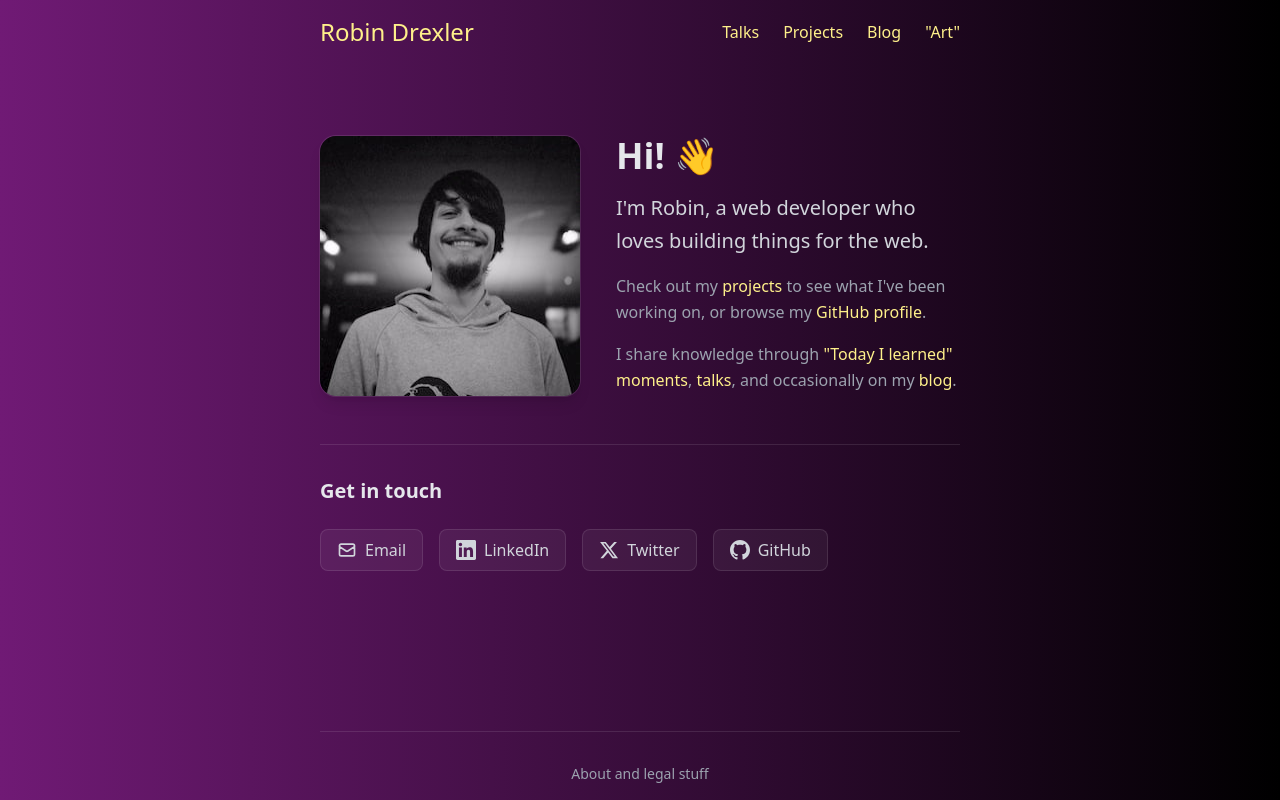
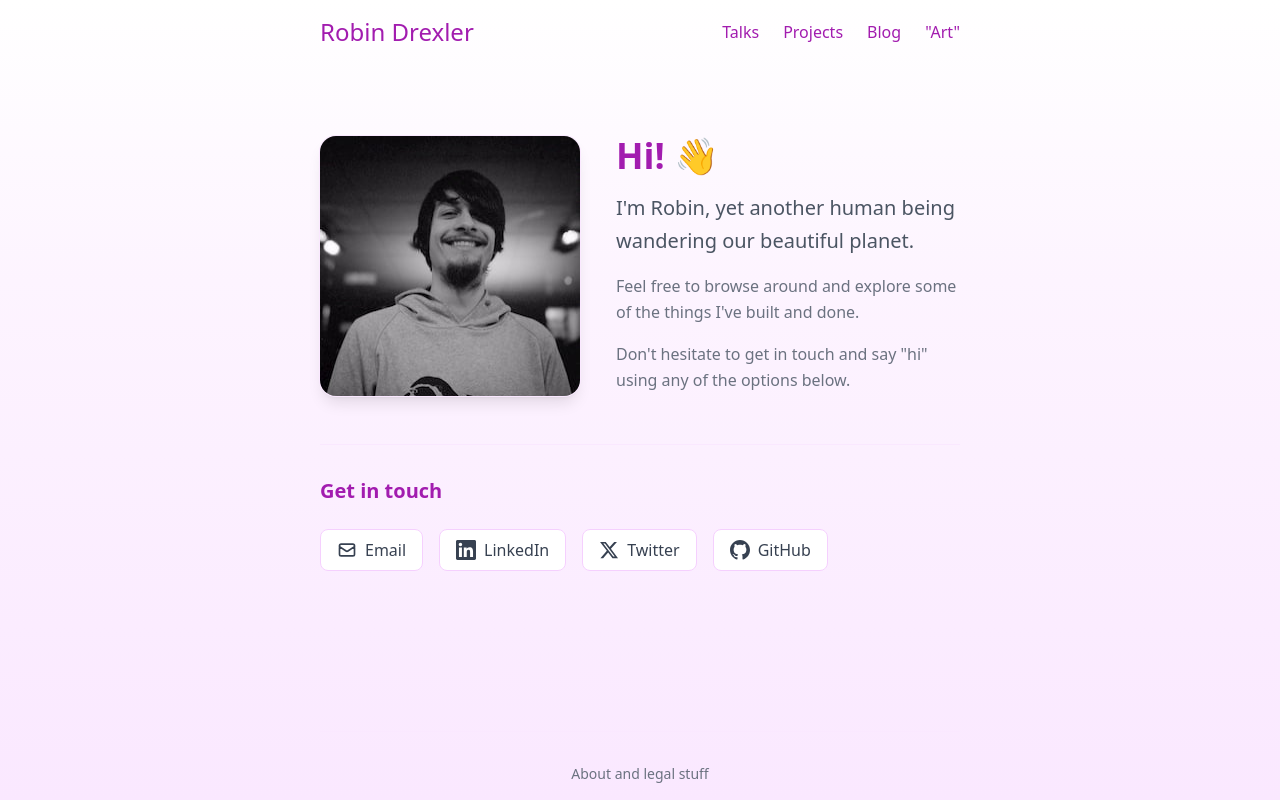
Before and after one commit to robin-drexler/robin-drexler.com-svelte, a SvelteKit app: page / in a window 1280 px wide. Built offline with nearby package versions, Linux system fonts and the light colour scheme.

Commit message:
redesign

```diff
--- a/src/app.css
+++ b/src/app.css
@@ -4,19 +4,23 @@
 
 @layer base {
 	h1 {
-		@apply text-3xl;
+		@apply text-3xl text-fuchsia-700;
 	}
 
 	h2 {
-		@apply text-2xl mb-4 font-semibold;
+		@apply text-2xl mb-4 font-semibold text-fuchsia-700;
 	}
 	h2:not(:first-child) {
 		@apply mt-9;
 	}
+
+	h3 {
+		@apply text-fuchsia-700;
+	}
 }
 
 a {
-	@apply text-yellow-200 hover:text-yellow-500 visited:text-yellow-500;
+	@apply text-fuchsia-700 font-medium hover:text-fuchsia-500 visited:text-fuchsia-700;
 }
 
 .post-body > p {
@@ -49,6 +53,14 @@ html,
 	height: 100%;
 }
 
+body::before {
+	content: '';
+	position: fixed;
+	inset: 0;
+	z-index: -1;
+	background: linear-gradient(to bottom, #ffffff 0%, #fdf4ff 35%, #fae8ff 100%);
+}
+
 a:hover {
 	text-decoration: underline;
 }
@@ -69,17 +81,19 @@ a:hover {
 /* These mirror the ContentCard, CardTagline, CardFooter Svelte components */
 .content-card {
 	@apply rounded-2xl p-6 mb-6 border transition-colors overflow-x-hidden;
-	background-color: rgba(255, 255, 255, 0.08);
-	border-color: rgba(255, 255, 255, 0.1);
+	background-color: #ffffff;
+	border-color: #fae8ff;
+	box-shadow: 0 1px 2px 0 rgb(0 0 0 / 0.04);
 }
 
 .content-card:hover {
-	background-color: rgba(255, 255, 255, 0.1);
-	border-color: rgba(255, 255, 255, 0.15);
+	background-color: #ffffff;
+	border-color: #f5d0fe;
+	box-shadow: 0 4px 12px -2px rgb(192 38 211 / 0.14);
 }
 
 .content-card--highlight {
-	background: linear-gradient(135deg, rgba(255, 255, 255, 0.08), rgba(255, 200, 100, 0.1));
+	background: linear-gradient(135deg, #ffffff, #fae8ff);
 }
 
 .content-card h2 {
@@ -108,13 +122,13 @@ a:hover {
 }
 
 .card-tagline {
-	@apply text-gray-300 mb-4 text-base leading-relaxed;
+	@apply text-gray-600 mb-4 text-base leading-relaxed;
 }
 
 .card-footer {
-	@apply mt-4 pt-4 border-t border-gray-700/50;
+	@apply mt-4 pt-4 border-t border-fuchsia-100;
 }
 
 .card-footer p {
-	@apply text-sm text-gray-400 my-0;
+	@apply text-sm text-gray-500 my-0;
 }
--- a/src/app.html
+++ b/src/app.html
@@ -10,7 +10,7 @@
 	</head>
 	<body
 		data-sveltekit-preload-data="hover"
-		class="text-gray-200 bg-gradient-to-r from-fuchsia-900 to-black"
+		class="text-gray-900"
 	>
 		<div style="display: contents">%sveltekit.body%</div>
 	</body>
--- a/src/lib/Footer.svelte
+++ b/src/lib/Footer.svelte
@@ -3,10 +3,10 @@
 </script>
 
 <ContentWrapper tag="footer">
-	<div class="border-t border-white/10 pt-8 pb-4">
+	<div class="border-t border-fuchsia-100 pt-8 pb-4">
 		<div class="flex items-center justify-center text-sm">
 			<a
-				class="flex items-center gap-2 text-gray-400 hover:text-yellow-200 transition-colors"
+				class="flex items-center gap-2 text-gray-500 hover:text-fuchsia-600 transition-colors"
 				href="/about"
 			>
 				About and legal stuff
--- a/src/lib/Nav.svelte
+++ b/src/lib/Nav.svelte
@@ -10,8 +10,11 @@
 	$: lastTo = $lastNav.to?.url?.pathname;
 </script>
 
-<ContentWrapper className="flex justify-between items-center my-4" tag="nav">
-	<a class="text-2xl font-thin inline-block nav-main-link" href="/"
+<ContentWrapper
+	className="flex flex-col items-center gap-2 sm:flex-row sm:justify-between sm:gap-0 my-4"
+	tag="nav"
+>
+	<a class="text-2xl font-thin inline-block nav-main-link whitespace-nowrap" href="/"
 		>Robin Drexler
 
 		{#if $page.url.pathname !== '/'}
@@ -21,7 +24,7 @@
 		{/if}
 	</a>
 
-	<div class="flex space-x-6">
+	<div class="flex flex-wrap justify-center gap-x-6 gap-y-1">
 		<a href="/talks">Talks</a>
 		<a href="/projects">Projects</a>
 		<a href="/blog">Blog</a>
--- a/src/routes/+page.svelte
+++ b/src/routes/+page.svelte
@@ -9,36 +9,31 @@
 			alt="Robin Drexler"
 			width="260"
 			height="260"
-			class="aspect-square max-h-[260px] max-w-[260px] rounded-2xl shadow-lg ring-1 ring-white/10"
+			class="aspect-square max-h-[260px] max-w-[260px] rounded-2xl shadow-lg ring-1 ring-fuchsia-100"
 		/>
 	</div>
 	<div class="space-y-4">
 		<h1 class="text-4xl font-bold">
 			Hi! <span style:view-transition-name="wave">👋</span>
 		</h1>
-		<p class="text-xl text-gray-300 leading-relaxed">
-			I'm Robin, a web developer who loves building things for the web.
+		<p class="text-xl text-gray-600 leading-relaxed">
+			I'm Robin, yet another human being wandering our beautiful planet.
 		</p>
-		<p class="text-gray-400 leading-relaxed">
-			Check out my <a href="/projects/">projects</a> to see what I've been working on, or browse my
-			<a href="https://github.com/robin-drexler/" title="GitHub">GitHub profile</a>.
+		<p class="text-gray-500 leading-relaxed">
+			Feel free to browse around and explore some of the things I've built and done.
 		</p>
-		<p class="text-gray-400 leading-relaxed">
-			I share knowledge through
-			<a href="https://twitter.com/search?q=TIL%20from%3Arobindrexler&src=typd&f=live"
-				>"Today I learned" moments</a
-			>,
-			<a href="/talks/">talks</a>, and occasionally on my <a href="/blog/">blog</a>.
+		<p class="text-gray-500 leading-relaxed">
+			Don't hesitate to get in touch and say "hi" using any of the options below.
 		</p>
 	</div>
 </div>
 
-<div class="mt-12 pt-8 border-t border-white/10">
+<div class="mt-12 pt-8 border-t border-fuchsia-100">
 	<h2 class="text-xl font-semibold mb-6">Get in touch</h2>
 	<div class="flex flex-wrap gap-4">
 		<a
 			href="mailto:drexler.robin+frompage@gmail.com"
-			class="flex items-center gap-2 px-4 py-2 rounded-lg bg-white/5 hover:bg-white/10 border border-white/10 transition-colors text-gray-300 hover:text-white no-underline hover:no-underline"
+			class="flex items-center gap-2 px-4 py-2 rounded-lg bg-white hover:bg-fuchsia-50 border border-fuchsia-200 transition-colors text-gray-700 hover:text-fuchsia-600 no-underline hover:no-underline"
 		>
 			<svg class="w-5 h-5" fill="none" stroke="currentColor" viewBox="0 0 24 24">
 				<path
@@ -52,7 +47,7 @@
 		</a>
 		<a
 			href="https://www.linkedin.com/in/robin-drexler-10537133/"
-			class="flex items-center gap-2 px-4 py-2 rounded-lg bg-white/5 hover:bg-white/10 border border-white/10 transition-colors text-gray-300 hover:text-white no-underline hover:no-underline"
+			class="flex items-center gap-2 px-4 py-2 rounded-lg bg-white hover:bg-fuchsia-50 border border-fuchsia-200 transition-colors text-gray-700 hover:text-fuchsia-600 no-underline hover:no-underline"
 		>
 			<svg class="w-5 h-5" fill="currentColor" viewBox="0 0 24 24">
 				<path
@@ -63,7 +58,7 @@
 		</a>
 		<a
 			href="https://twitter.com/RobinDrexler"
-			class="flex items-center gap-2 px-4 py-2 rounded-lg bg-white/5 hover:bg-white/10 border border-white/10 transition-colors text-gray-300 hover:text-white no-underline hover:no-underline"
+			class="flex items-center gap-2 px-4 py-2 rounded-lg bg-white hover:bg-fuchsia-50 border border-fuchsia-200 transition-colors text-gray-700 hover:text-fuchsia-600 no-underline hover:no-underline"
 		>
 			<svg class="w-5 h-5" fill="currentColor" viewBox="0 0 24 24">
 				<path
@@ -74,7 +69,7 @@
 		</a>
 		<a
 			href="https://github.com/robin-drexler"
-			class="flex items-center gap-2 px-4 py-2 rounded-lg bg-white/5 hover:bg-white/10 border border-white/10 transition-colors text-gray-300 hover:text-white no-underline hover:no-underline"
+			class="flex items-center gap-2 px-4 py-2 rounded-lg bg-white hover:bg-fuchsia-50 border border-fuchsia-200 transition-colors text-gray-700 hover:text-fuchsia-600 no-underline hover:no-underline"
 		>
 			<svg class="w-5 h-5" fill="currentColor" viewBox="0 0 24 24">
 				<path
--- a/src/routes/art/[...path]/+page.svelte
+++ b/src/routes/art/[...path]/+page.svelte
@@ -55,19 +55,19 @@
 </svelte:head>
 
 {#if data.node.crumbs.length > 0}
-	<nav class="mb-8 text-sm text-gray-400 flex flex-wrap items-center gap-1.5">
+	<nav class="mb-8 text-sm text-gray-500 flex flex-wrap items-center gap-1.5">
 		{#each data.node.crumbs as crumb, i (i)}
-			<a class="hover:text-yellow-300 hover:underline" href={crumb.url}>{crumb.title}</a>
+			<a class="hover:text-fuchsia-600 hover:underline" href={crumb.url}>{crumb.title}</a>
 			<span aria-hidden="true">/</span>
 		{/each}
-		<span class="text-gray-100">{data.node.title}</span>
+		<span class="text-gray-900">{data.node.title}</span>
 	</nav>
 {/if}
 
 <h1 class="text-4xl font-bold">{data.node.title}</h1>
 
 {#if data.node.note}
-	<p class="mt-3 mb-2 text-gray-300 leading-relaxed">{data.node.note}</p>
+	<p class="mt-3 mb-2 text-gray-600 leading-relaxed">{data.node.note}</p>
 {/if}
 
 <Gallery node={data.node} {openingSlug} onOpen={open} onOpenFolder={openFolder} />
--- a/src/routes/art/[...path]/_Gallery.svelte
+++ b/src/routes/art/[...path]/_Gallery.svelte
@@ -17,7 +17,7 @@
 			<a
 				href={folder.url}
 				on:click|preventDefault={() => onOpenFolder(folder)}
-				class="group rounded-2xl overflow-hidden bg-white/5 ring-1 ring-white/10 transition-colors hover:bg-white/10 hover:ring-white/20 no-underline hover:no-underline"
+				class="group rounded-2xl overflow-hidden bg-white shadow-sm ring-1 ring-fuchsia-100 transition-colors hover:ring-fuchsia-200 no-underline hover:no-underline"
 			>
 				{#if folder.photos[0]}
 					<img
@@ -31,11 +31,11 @@
 						class="w-full object-cover aspect-[4/3] transition-transform duration-500 group-hover:scale-[1.04]"
 					/>
 				{:else}
-					<div class="w-full aspect-[4/3] bg-gradient-to-br from-white/5 to-transparent"></div>
+					<div class="w-full aspect-[4/3] bg-gradient-to-br from-fuchsia-50 to-transparent"></div>
 				{/if}
 				<div class="p-4">
-					<div class="font-semibold text-gray-100 group-hover:text-white">{folder.title}</div>
-					<div class="text-sm text-gray-400 mt-1">{allPhotos(folder)} photos</div>
+					<div class="font-semibold text-gray-900 group-hover:text-fuchsia-600">{folder.title}</div>
+					<div class="text-sm text-gray-500 mt-1">{allPhotos(folder)} photos</div>
 				</div>
 			</a>
 		{/each}
@@ -54,7 +54,7 @@
 				href={photo.url}
 				on:click|preventDefault={() => onOpen(photo.file)}
 				style="--tilt:{photo.tilt}deg"
-				class="group relative block rounded-[2px] ring-1 ring-black/20 rotate-[var(--tilt)] transition-transform duration-300 hover:rotate-0 hover:scale-[1.04] hover:-translate-y-1 no-underline hover:no-underline"
+				class="group relative block px-4 pt-3 pb-14 rounded-[2px] bg-gradient-to-br from-white via-white to-neutral-200 ring-1 ring-black/10 shadow-[0_12px_24px_-6px_rgba(0,0,0,0.35),0_2px_6px_rgba(0,0,0,0.18)] rotate-[var(--tilt)] transition-transform duration-300 hover:rotate-0 hover:scale-[1.04] hover:-translate-y-1 no-underline hover:no-underline"
 			>
 				<img
 					src={photo.thumb}
@@ -64,11 +64,11 @@
 					width={photo.width}
 					height={photo.height}
 					style:view-transition-name={openingSlug === node.slug && i === 0 ? `art-cover-${node.slug}` : undefined}
-					class="w-full h-auto rounded-[2px] bg-neutral-200"
+					class="w-full h-auto bg-fuchsia-100 ring-1 ring-black/15 shadow-md shadow-black/25"
 				/>
 				<div
 					aria-hidden="true"
-					class="absolute -top-3 left-1/2 h-6 w-24 -translate-x-1/2 bg-[rgba(255,255,255,0.55)] backdrop-blur-[2px] rounded-[2px] shadow-sm ring-1 ring-black/5"
+					class="absolute -top-3 left-1/2 h-6 w-24 -translate-x-1/2 bg-fuchsia-300/60 backdrop-blur-[2px] rounded-[2px] shadow-sm ring-1 ring-black/5"
 					style="rotate: calc(var(--tilt) * -0.6)"
 				></div>
 			</a>
--- a/src/routes/blog/_PostItem.svelte
+++ b/src/routes/blog/_PostItem.svelte
@@ -16,7 +16,7 @@
 	>
 		{post.attributes.title}
 	</a>
-	<div class="text-sm text-gray-400 mt-1">
+	<div class="text-sm text-gray-500 mt-1">
 		<FormattedDate dateString={post.attributes.date} />
 	</div>
 </li>
```
